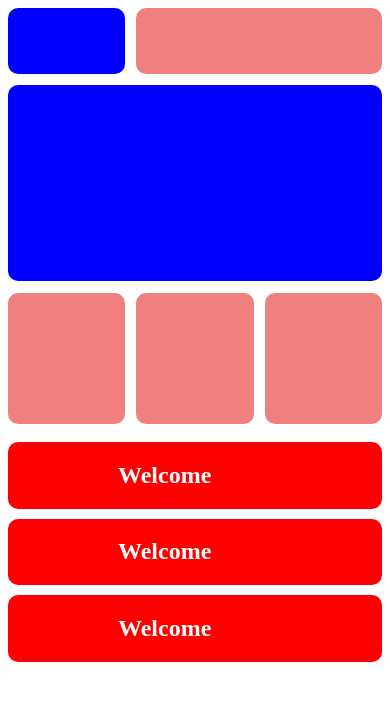
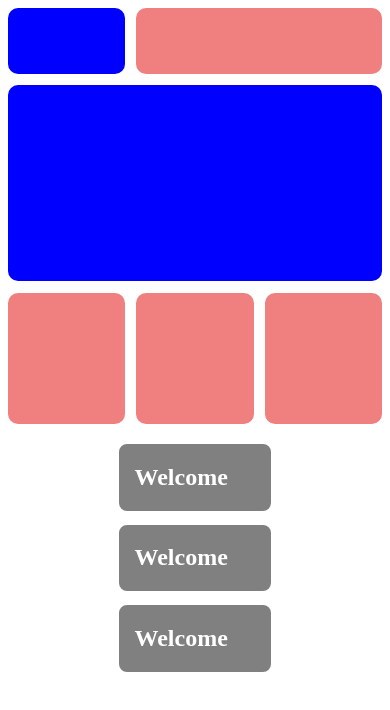
Before and after one commit to manjunath1206/media-Query, a plain HTML site: page index.html in a window 390 px wide. Drawn offline with Linux system fonts and the light colour scheme.

Commit message:
final commit

```diff
--- a/index.html
+++ b/index.html
@@ -53,6 +53,13 @@
         article {
             display: flex;
             column-gap: 0.5cm;
+            justify-content: space-evenly;
+        }
+        article>div{
+            border: 2px solid;
+            background-color: gray;
+            color: white;
+            border-radius: 10px;
         }
 
         @media (max-width:768px) {
@@ -99,30 +106,32 @@
                 grid-area: six;
                 background-color: lightcoral;
             }
-        }
+
 
         div {
             display: flex;
             background-color: gray;
             color: white;
             border-radius: 10px;
+
+
+        }
+        article>div{
+            width: 4cm;
+
         }
 
-        @media(max-width:768px) {
-            div{
-                background-color: red;
-                text-align: center;
-                padding-left: 110px;
 
-            }
             article{
                 display: flex;
                 flex-direction: column;
+                align-items: center;
                 gap: 10px;
 
             }
-            div h1{
-                text-align: center;
+            h1{
+                position: relative;
+                left: 0.4cm;
             }
         }
     </style>
```
